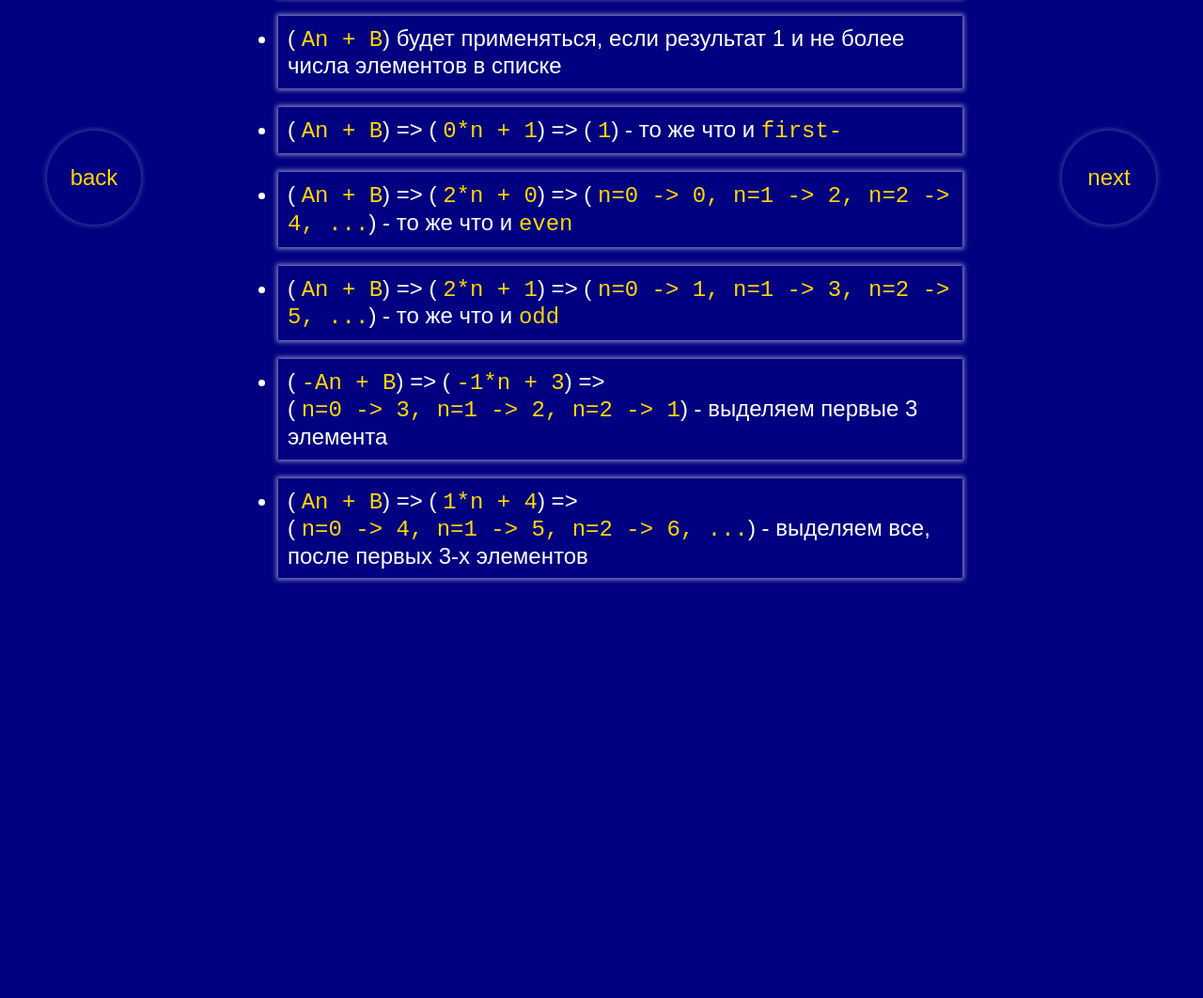
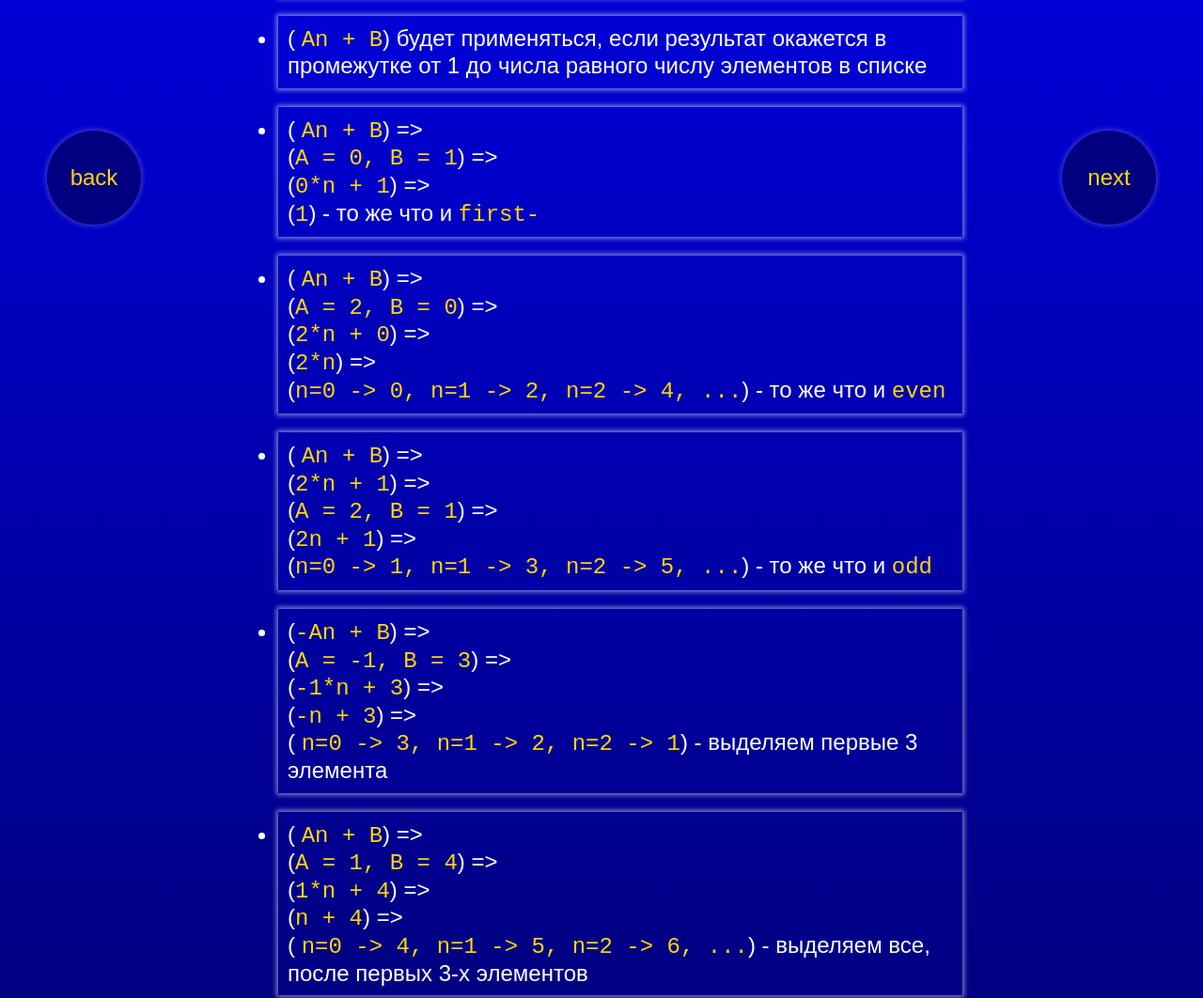
Before and after one commit to gennadiy1970/css-pseudoclasses, a plain HTML site: page html/slide2.html in a window 1280 px wide. Shown: the part 511-1573 px from the top of the page at 94% size. Before the commit the page ends 1150 px from the top, so only its background shows below. Drawn offline with nearby package versions, Linux system fonts and the light colour scheme.

Commit message:
delete  js

```diff
--- a/css/common.css
+++ b/css/common.css
@@ -1,5 +1,7 @@
 body {
-    background: navy;
+    background-color: navy;
+    background-image: linear-gradient(to bottom, blue, navy);
+    background-repeat: no-repeat;
     color: #fff;
     font-family: sans-serif;
     font-size: 24px;
@@ -29,6 +31,7 @@ a {
     padding: 5px;
     box-sizing: border-box;
     vertical-align: top;
+    margin-bottom: .5rem;
 }
 
 
--- a/html/slide2.html
+++ b/html/slide2.html
@@ -26,34 +26,43 @@
                     <li>
                         <kbd>n</kbd> начинает отсчет с 0</li>
                     <li>(
-                        <kbd>An + B</kbd>) будет применяться, если результат 1 и не более числа элементов в списке </li>
+                        <kbd>An + B</kbd>) будет применяться, если результат окажется в промежутке от 1 до числа равного числу элементов в списке </li>
                     <li>(
-                        <kbd>An + B</kbd>) =&gt; (
-                        <kbd>0*n + 1</kbd>) =&gt; (
-                        <kbd>1</kbd>) - то же что и
+                        <kbd>An + B</kbd>) =&gt; <br>
+                        (<kbd>A = 0, B = 1</kbd>) =&gt; <br>
+                        (<kbd>0*n + 1</kbd>) =&gt; <br>
+                        (<kbd>1</kbd>) - то же что и
                         <kbd>first-</kbd>
                     </li>
                     <li>(
-                        <kbd>An + B</kbd>) =&gt; (
-                        <kbd>2*n + 0</kbd>) =&gt; (
-                        <kbd>n=0 -&gt; 0, n=1 -&gt; 2, n=2 -&gt; 4, ...</kbd>) - то же что и
+                        <kbd>An + B</kbd>) =&gt; <br>
+                        (<kbd>A = 2, B = 0</kbd>) =&gt; <br>
+                        (<kbd>2*n + 0</kbd>) =&gt; <br>
+                        (<kbd>2*n</kbd>) =&gt; <br>
+                        (<kbd>n=0 -&gt; 0, n=1 -&gt; 2, n=2 -&gt; 4, ...</kbd>) - то же что и
                         <kbd>even</kbd>
                     </li>
                     <li>(
-                        <kbd>An + B</kbd>) =&gt; (
-                        <kbd>2*n + 1</kbd>) =&gt; (
-                        <kbd>n=0 -&gt; 1, n=1 -&gt; 3, n=2 -&gt; 5, ...</kbd>) - то же что и
+                        <kbd>An + B</kbd>) =&gt; <br>
+                        (<kbd>2*n + 1</kbd>) =&gt; <br>
+                        (<kbd>A = 2, B = 1</kbd>) =&gt; <br>
+                        (<kbd>2n + 1</kbd>) =&gt; <br>
+                        (<kbd>n=0 -&gt; 1, n=1 -&gt; 3, n=2 -&gt; 5, ...</kbd>) - то же что и
                         <kbd>odd</kbd>
                     </li>
-                    <li>(
-                        <kbd>-An + B</kbd>) =&gt; (
-                        <kbd>-1*n + 3</kbd>) =&gt;
+                    <li>
+                        (<kbd>-An + B</kbd>) =&gt; <br>
+                        (<kbd>A = -1, B = 3</kbd>) =&gt; <br>
+                        (<kbd>-1*n + 3</kbd>) =&gt;<br>
+                        (<kbd>-n + 3</kbd>) =&gt;
                         <br>(
                         <kbd>n=0 -&gt; 3, n=1 -&gt; 2, n=2 -&gt; 1</kbd>) - выделяем первые 3 элемента
                     </li>
                     <li>(
-                        <kbd>An + B</kbd>) =&gt; (
-                        <kbd>1*n + 4</kbd>) =&gt;
+                        <kbd>An + B</kbd>) =&gt;<br>
+                        (<kbd>A = 1, B = 4</kbd>) =&gt;<br>
+                        (<kbd>1*n + 4</kbd>) =&gt;<br>
+                        (<kbd>n + 4</kbd>) =&gt;
                         <br>(
                         <kbd>n=0 -&gt; 4, n=1 -&gt; 5, n=2 -&gt; 6, ...</kbd>) - выделяем все, после первых 3-х элементов
                     </li>
--- a/index.html
+++ b/index.html
@@ -8,6 +8,9 @@
     <title>PseudoClass</title>
     <link rel="stylesheet" href="https://cdnjs.cloudflare.com/ajax/libs/normalize/8.0.0/normalize.min.css" />
     <link rel="stylesheet" href="./css/common.css">
+    <style>
+        body { height: 100vh; }
+    </style>
 </head>
 
 <body>
@@ -19,12 +22,10 @@
                 <b>0000_00
                     <span class="orange">0</span>0</b>
                 <span class="comment"> // как у классов</span>
-                0</li>
+                10</li>
         </ul>
-
     </div>
     <a href="./html/slide1.html" class="next">next</a>
-    <script src="./js/app.js"></script>
 </body>
 
 </html>
```
Also changed, not shown: html/slide1.html (+6 -6 lines), html/slide3.html (+0 -3 lines), html/slide6.html (+0 -1 lines), js/app.js (deleted, +0 -27 lines).
